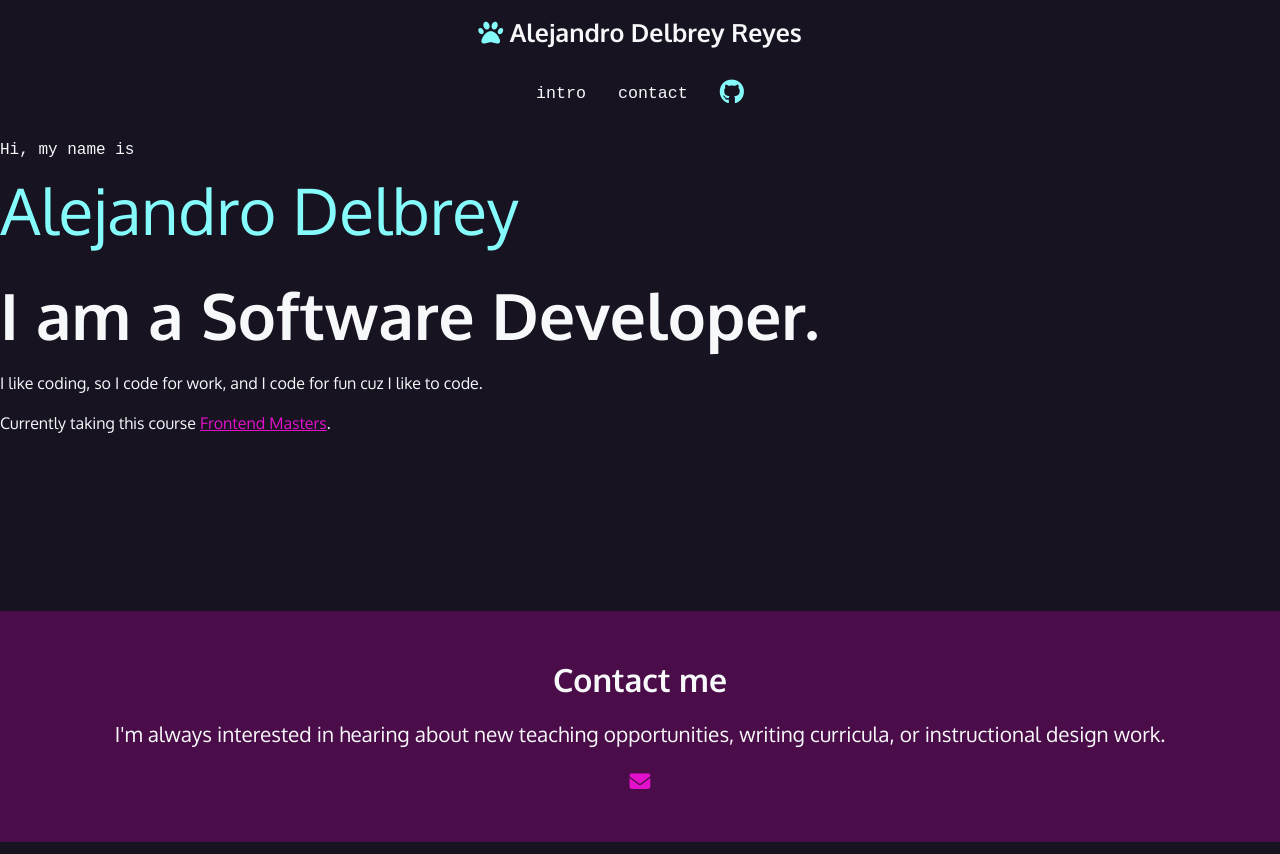
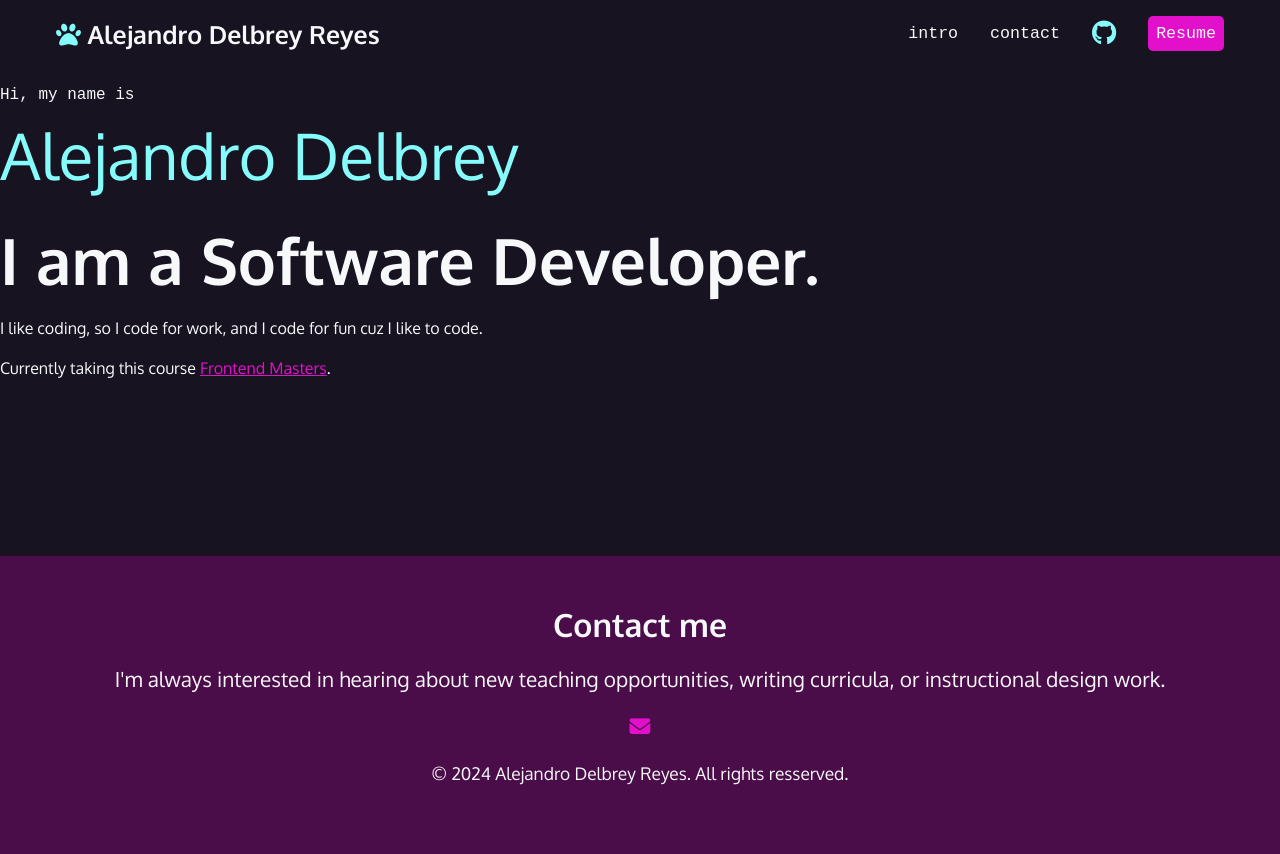
Before and after one commit to Alex-Delbrey/html-css-portfolio, a plain HTML site: page portfolioCourse/index.html in a window 1280 px wide. Drawn offline with Linux system fonts and the light colour scheme.

Commit message:
more styling

```diff
--- a/portfolioCourse/css/style.css
+++ b/portfolioCourse/css/style.css
@@ -137,3 +137,27 @@ nav h1 [class*="fa-"] {
   font-size: 100%;
   color: var(--aqua);
 }
+
+.button {
+  background-color: var(--magenta);
+  padding: 0.5rem;
+  border-radius: 5px;
+}
+
+.button:hover {
+  color: var(--white);
+  background: var(--hotmag);
+}
+
+@media (min-width: 850px) {
+  nav {
+    max-width: 1200px;
+    margin: 0 auto;
+  }
+
+  nav li:first-child {
+    flex-basis: auto;
+    text-align: left;
+    margin-right: auto;
+  }
+}
--- a/portfolioCourse/index.html
+++ b/portfolioCourse/index.html
@@ -35,6 +35,9 @@
           </span>
         </a>
       </li>
+      <li>
+        <a href="https://youtube.com" class="button">Resume</a>
+      </li>
     </ul>
   </nav>
   <section id="intro">
@@ -44,7 +47,7 @@
     <p>Currently taking this course <a href="https://frontendmasters.com/teachers/jen-kramer/" target="_blank">Frontend
         Masters</a>.</p>
   </section>
-  <section id="contact">
+  <footer id="contact">
     <h3>Contact me</h3>
     <p>I'm always interested in hearing about new teaching opportunities, writing curricula, or instructional design
       work.</p>
@@ -53,7 +56,8 @@
         <span class="sr-only">Email me</span>
       </span>
     </a>
-  </section>
+    <p><small>&copy; 2024 Alejandro Delbrey Reyes. All rights resserved.</small></p>
+  </footer>
 </body>
 
 </html>
```
